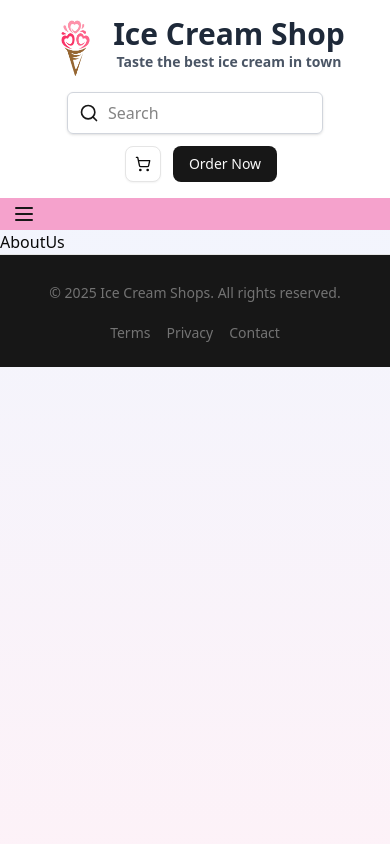
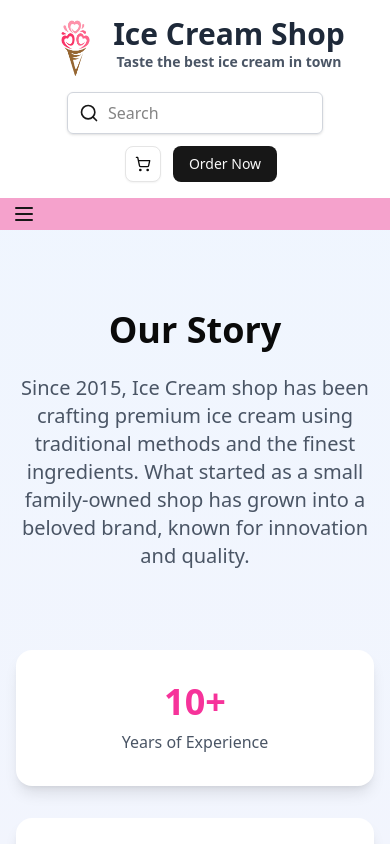
Before and after one commit to rch28/ice-cream-shop, a Next.js app: page /about-us in a window 390 px wide. Shown: the top 844 px of the page. Built offline with nearby package versions, Linux system fonts and the light colour scheme.

Commit message:
add about us page

```diff
--- a/src/app/about-us/page.tsx
+++ b/src/app/about-us/page.tsx
@@ -1,7 +1,139 @@
-import React from "react";
+import { Factory, Heart, Star } from "lucide-react";
 
 const AboutUs = () => {
-  return <div>AboutUs</div>;
+  const stats = [
+    { number: "10+", label: "Years of Experience" },
+    { number: "50+", label: "Unique Flavors" },
+    { number: "10", label: "Retail Locations" },
+    { number: "100K+", label: "Happy Customers" },
+  ];
+
+  const team = [
+    {
+      name: "Binod Rana",
+      role: "Master Ice Cream Maker",
+      image:
+        "https://images.unsplash.com/photo-1633332755192-727a05c4013d?w=500&auto=format&fit=crop&q=60&ixlib=rb-4.0.3&ixid=M3wxMjA3fDB8MHxzZWFyY2h8Mnx8dXNlcnN8ZW58MHx8MHx8fDA%3D",
+      description: "With 5 years of experience in ice cream making",
+    },
+    {
+      name: "Amit Sharma",
+      role: "Head of Innovation",
+      image:
+        "https://images.unsplash.com/photo-1472099645785-5658abf4ff4e?auto=format&fit=crop&q=80",
+      description: "Leading our flavor development and creative initiatives",
+    },
+    {
+      name: "Sita Bhandari",
+      role: "Quality Assurance Director",
+      image:
+        "https://images.unsplash.com/photo-1598346762291-aee88549193f?w=500&auto=format&fit=crop&q=60&ixlib=rb-4.0.3&ixid=M3wxMjA3fDB8MHxzZWFyY2h8NzV8fHVzZXJzfGVufDB8fDB8fHww",
+      description: "Ensuring the highest standards in every scoop",
+    },
+  ];
+
+  return (
+    <div className="py-20 px-4">
+      <div className="max-w-6xl mx-auto">
+        {/* Hero Section */}
+        <div className="text-center mb-20">
+          <h1 className="text-4xl font-bold mb-6">Our Story</h1>
+          <p className="text-xl text-gray-600 max-w-3xl mx-auto">
+            Since 2015, Ice Cream shop has been crafting premium ice cream using
+            traditional methods and the finest ingredients. What started as a
+            small family-owned shop has grown into a beloved brand, known for
+            innovation and quality.
+          </p>
+        </div>
+
+        {/* Stats */}
+        <div className="grid md:grid-cols-4 gap-8 mb-20">
+          {stats.map((stat, index) => (
+            <div
+              key={index}
+              className="bg-white rounded-2xl shadow-lg p-8 text-center"
+            >
+              <p className="text-4xl font-bold text-pink-500 mb-2">
+                {stat.number}
+              </p>
+              <p className="text-gray-600">{stat.label}</p>
+            </div>
+          ))}
+        </div>
+
+        {/* Mission */}
+        <div className="bg-white rounded-2xl shadow-lg p-12 mb-20">
+          <div className="grid md:grid-cols-2 gap-12 items-center">
+            <div>
+              <h2 className="text-3xl font-bold mb-6">Our Mission</h2>
+              <p className="text-gray-600 mb-6">
+                Lorem ipsum dolor sit amet consectetur adipisicing elit.
+                Veritatis ut consequatur similique, ea doloribus exercitationem
+                ad? Culpa, numquam quisquam vitae similique tenetur provident
+                neque temporibus modi nisi minus dolorem in.
+              </p>
+              <ul className="space-y-4">
+                <li className="flex items-center gap-3">
+                  <div className="w-8 h-8 bg-pink-100 rounded-full flex items-center justify-center">
+                    <Star className="text-pink-500" size={16} />
+                  </div>
+                  <span>Premium ingredients sourced locally</span>
+                </li>
+                <li className="flex items-center gap-3">
+                  <div className="w-8 h-8 bg-pink-100 rounded-full flex items-center justify-center">
+                    <Factory className="text-pink-500" size={16} />
+                  </div>
+                  <span>Sustainable production practices</span>
+                </li>
+                <li className="flex items-center gap-3">
+                  <div className="w-8 h-8 bg-pink-100 rounded-full flex items-center justify-center">
+                    <Heart className="text-pink-500" size={16} />
+                  </div>
+                  <span>Community involvement and support</span>
+                </li>
+              </ul>
+            </div>
+            <div>
+              <img
+                src="https://images.unsplash.com/photo-1505394033641-40c6ad1178d7?auto=format&fit=crop&q=80"
+                alt="Ice cream production"
+                className="rounded-2xl shadow-lg"
+              />
+            </div>
+          </div>
+        </div>
+
+        {/* Team */}
+        <div>
+          <h2 className="text-3xl font-bold text-center mb-12">
+            Meet Our Team
+          </h2>
+          <div className="grid md:grid-cols-3 gap-8">
+            {team.map((member, index) => (
+              <div
+                key={index}
+                className="bg-white rounded-2xl shadow-lg overflow-hidden"
+              >
+                <div className="h-64">
+                  <img
+                    src={member.image}
+                    alt={member.name}
+                    className="w-full h-full object-cover"
+                  />
+                </div>
+                <div className="p-6">
+                  <h3 className="text-xl font-semibold mb-2">{member.name}</h3>
+                  <p className="text-pink-500 font-medium mb-3">
+                    {member.role}
+                  </p>
+                  <p className="text-gray-600">{member.description}</p>
+                </div>
+              </div>
+            ))}
+          </div>
+        </div>
+      </div>
+    </div>
+  );
 };
-
 export default AboutUs;
```
